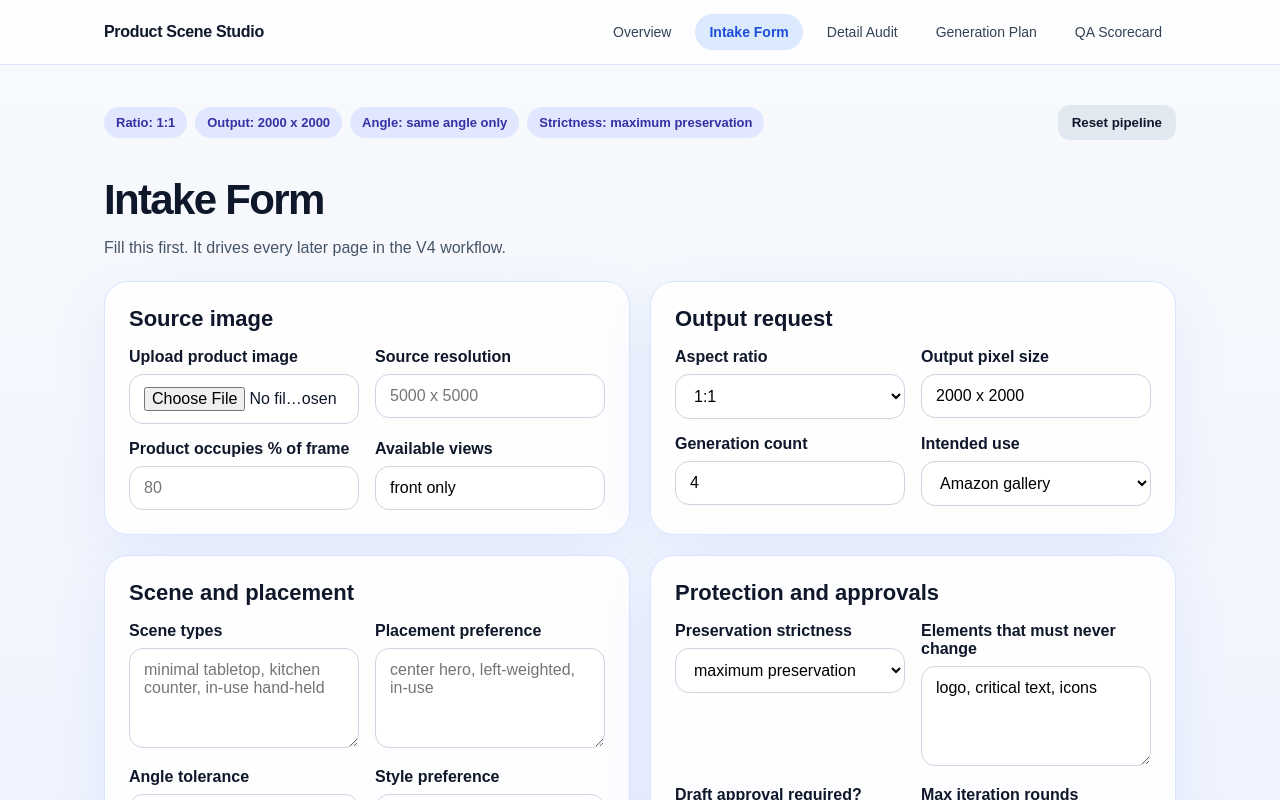
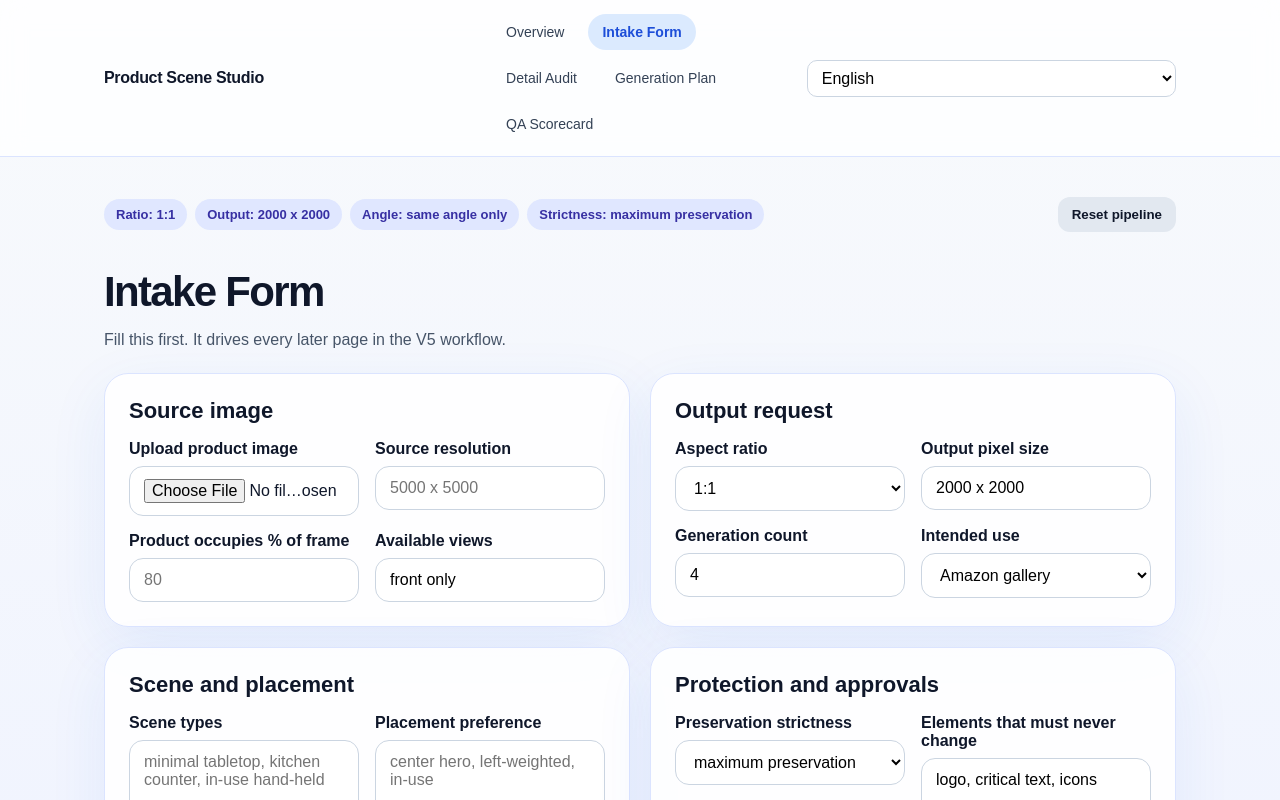
Before and after one commit to ttjacky2023-spec/product-scene-studio, a Next.js app: page /intake in a window 1280 px wide. Shown: the top 800 px of the page. Built offline with nearby package versions, Linux system fonts and the light colour scheme.

Commit message:
Build V5 persistence export and bilingual toggle

```diff
--- a/src/app/intake/page.tsx
+++ b/src/app/intake/page.tsx
@@ -6,49 +6,31 @@ import { zodResolver } from "@hookform/resolvers/zod";
 import styles from "../shared.module.css";
 import pipelineStyles from "@/components/pipeline.module.css";
 import { PipelineToolbar } from "@/components/PipelineToolbar";
+import { t } from "@/lib/i18n";
 import type { IntakeData } from "@/lib/types";
 import { usePipelineStore } from "@/store/pipeline";
 
 const schema = z.object({
-  imageName: z.string(),
-  imageDataUrl: z.string(),
-  sourceResolution: z.string().min(1, "Required"),
-  productCoverage: z.string().min(1, "Required"),
-  availableViews: z.string().min(1, "Required"),
-  aspectRatio: z.string().min(1),
-  outputSize: z.string().min(1, "Required"),
-  generationCount: z.string().min(1, "Required"),
-  intendedUse: z.string().min(1),
-  sceneTypes: z.string().min(1, "Required"),
-  placementPreference: z.string().min(1, "Required"),
-  angleTolerance: z.enum(["same angle only", "slight angle shift", "significant angle change"]),
-  stylePreference: z.string(),
-  strictness: z.enum(["maximum preservation", "balanced", "concept-first"]),
-  mustPreserve: z.string().min(1, "Required"),
-  draftApproval: z.string().min(1),
-  maxIterations: z.string().min(1, "Required"),
+  imageName: z.string(), imageDataUrl: z.string(), sourceResolution: z.string().min(1, "Required"),
+  productCoverage: z.string().min(1, "Required"), availableViews: z.string().min(1, "Required"), aspectRatio: z.string().min(1),
+  outputSize: z.string().min(1, "Required"), generationCount: z.string().min(1, "Required"), intendedUse: z.string().min(1),
+  sceneTypes: z.string().min(1, "Required"), placementPreference: z.string().min(1, "Required"),
+  angleTolerance: z.enum(["same angle only", "slight angle shift", "significant angle change"]), stylePreference: z.string(),
+  strictness: z.enum(["maximum preservation", "balanced", "concept-first"]), mustPreserve: z.string().min(1, "Required"),
+  draftApproval: z.string().min(1), maxIterations: z.string().min(1, "Required"),
 });
 
 export default function IntakePage() {
+  const locale = usePipelineStore((s) => s.locale);
+  const text = t(locale);
   const intake = usePipelineStore((s) => s.intake);
   const setIntake = usePipelineStore((s) => s.setIntake);
-  const { register, handleSubmit, setValue, watch, formState: { errors, isSubmitSuccessful } } = useForm<IntakeData>({
-    resolver: zodResolver(schema),
-    defaultValues: intake,
-  });
-
+  const { register, handleSubmit, setValue, watch, formState: { errors, isSubmitSuccessful } } = useForm<IntakeData>({ resolver: zodResolver(schema), defaultValues: intake });
   const imageDataUrl = watch("imageDataUrl");
-
   const onSubmit = (data: IntakeData) => setIntake(data);
-
   const onFileChange = async (file: File | null) => {
     if (!file) return;
-    const dataUrl = await new Promise<string>((resolve, reject) => {
-      const reader = new FileReader();
-      reader.onload = () => resolve(String(reader.result));
-      reader.onerror = reject;
-      reader.readAsDataURL(file);
-    });
+    const dataUrl = await new Promise<string>((resolve, reject) => { const reader = new FileReader(); reader.onload = () => resolve(String(reader.result)); reader.onerror = reject; reader.readAsDataURL(file); });
     setValue("imageName", file.name, { shouldDirty: true });
     setValue("imageDataUrl", dataUrl, { shouldDirty: true });
   };
@@ -56,65 +38,33 @@ export default function IntakePage() {
   return (
     <div className={styles.page}>
       <PipelineToolbar />
-      <div className={styles.header}>
-        <h1>Intake Form</h1>
-        <p>Fill this first. It drives every later page in the V4 workflow.</p>
-      </div>
+      <div className={styles.header}><h1>{locale === "en" ? "Intake Form" : "信息填写"}</h1><p>{locale === "en" ? "Fill this first. It drives every later page in the V5 workflow." : "先填写这里。后续所有页面都会读取这里的内容。"}</p></div>
       <form onSubmit={handleSubmit(onSubmit)} className={styles.grid}>
-        <section className={styles.card}>
-          <h2>Source image</h2>
-          <div className={styles.formGrid}>
-            <div>
-              <label>Upload product image</label>
-              <input type="file" accept="image/*" onChange={(e) => onFileChange(e.target.files?.[0] ?? null)} />
-            </div>
-            <div>
-              <label>Source resolution</label>
-              <input {...register("sourceResolution")} placeholder="5000 x 5000" />
-              {errors.sourceResolution && <p>{errors.sourceResolution.message}</p>}
-            </div>
-            <div>
-              <label>Product occupies % of frame</label>
-              <input {...register("productCoverage")} placeholder="80" />
-            </div>
-            <div>
-              <label>Available views</label>
-              <input {...register("availableViews")} placeholder="front only / front+back / multi-view" />
-            </div>
-          </div>
-          {imageDataUrl ? <img src={imageDataUrl} alt="Preview" className={pipelineStyles.preview} style={{ marginTop: 16, maxWidth: 280 }} /> : null}
-        </section>
-        <section className={styles.card}>
-          <h2>Output request</h2>
-          <div className={styles.formGrid}>
-            <div><label>Aspect ratio</label><select {...register("aspectRatio")}><option>1:1</option><option>4:5</option><option>16:9</option><option>3:4</option></select></div>
-            <div><label>Output pixel size</label><input {...register("outputSize")} placeholder="2000 x 2500" /></div>
-            <div><label>Generation count</label><input {...register("generationCount")} placeholder="4" /></div>
-            <div><label>Intended use</label><select {...register("intendedUse")}><option>Amazon gallery</option><option>A+ / PDP</option><option>Ads</option><option>Social</option></select></div>
-          </div>
-        </section>
-        <section className={styles.card}>
-          <h2>Scene and placement</h2>
-          <div className={styles.formGrid}>
-            <div><label>Scene types</label><textarea {...register("sceneTypes")} placeholder="minimal tabletop, kitchen counter, in-use hand-held" /></div>
-            <div><label>Placement preference</label><textarea {...register("placementPreference")} placeholder="center hero, left-weighted, in-use" /></div>
-            <div><label>Angle tolerance</label><select {...register("angleTolerance")}><option>same angle only</option><option>slight angle shift</option><option>significant angle change</option></select></div>
-            <div><label>Style preference</label><textarea {...register("stylePreference")} placeholder="leave blank to infer from product type" /></div>
-          </div>
-        </section>
-        <section className={styles.card}>
-          <h2>Protection and approvals</h2>
-          <div className={styles.formGrid}>
-            <div><label>Preservation strictness</label><select {...register("strictness")}><option>maximum preservation</option><option>balanced</option><option>concept-first</option></select></div>
-            <div><label>Elements that must never change</label><textarea {...register("mustPreserve")} placeholder="logo, critical text, icons" /></div>
-            <div><label>Draft approval required?</label><select {...register("draftApproval")}><option>yes</option><option>no</option></select></div>
-            <div><label>Max iteration rounds</label><input {...register("maxIterations")} placeholder="3" /></div>
-          </div>
-        </section>
-        <div style={{ display: "flex", gap: 12 }}>
-          <button type="submit" className={pipelineStyles.button}>Save intake</button>
-          {isSubmitSuccessful ? <span>Saved to pipeline state.</span> : null}
-        </div>
+        <section className={styles.card}><h2>{locale === "en" ? "Source image" : "源图片"}</h2><div className={styles.formGrid}>
+          <div><label>{locale === "en" ? "Upload product image" : "上传产品图"}</label><input type="file" accept="image/*" onChange={(e) => onFileChange(e.target.files?.[0] ?? null)} /></div>
+          <div><label>{locale === "en" ? "Source resolution" : "源图分辨率"}</label><input {...register("sourceResolution")} placeholder="5000 x 5000" />{errors.sourceResolution && <p>{errors.sourceResolution.message}</p>}</div>
+          <div><label>{locale === "en" ? "Product occupies % of frame" : "产品占画面比例 %"}</label><input {...register("productCoverage")} placeholder="80" /></div>
+          <div><label>{locale === "en" ? "Available views" : "可用视角"}</label><input {...register("availableViews")} placeholder="front only / front+back / multi-view" /></div>
+        </div>{imageDataUrl ? <img src={imageDataUrl} alt="Preview" className={pipelineStyles.preview} style={{ marginTop: 16, maxWidth: 280 }} /> : null}</section>
+        <section className={styles.card}><h2>{locale === "en" ? "Output request" : "输出要求"}</h2><div className={styles.formGrid}>
+          <div><label>Aspect ratio</label><select {...register("aspectRatio")}><option>1:1</option><option>4:5</option><option>16:9</option><option>3:4</option></select></div>
+          <div><label>{locale === "en" ? "Output pixel size" : "输出像素"}</label><input {...register("outputSize")} placeholder="2000 x 2500" /></div>
+          <div><label>{locale === "en" ? "Generation count" : "生成数量"}</label><input {...register("generationCount")} placeholder="4" /></div>
+          <div><label>{locale === "en" ? "Intended use" : "用途"}</label><select {...register("intendedUse")}><option>Amazon gallery</option><option>A+ / PDP</option><option>Ads</option><option>Social</option></select></div>
+        </div></section>
+        <section className={styles.card}><h2>{locale === "en" ? "Scene and placement" : "场景与摆放"}</h2><div className={styles.formGrid}>
+          <div><label>{locale === "en" ? "Scene types" : "场景类型"}</label><textarea {...register("sceneTypes")} placeholder="minimal tabletop, kitchen counter, in-use hand-held" /></div>
+          <div><label>{locale === "en" ? "Placement preference" : "摆放偏好"}</label><textarea {...register("placementPreference")} placeholder="center hero, left-weighted, in-use" /></div>
+          <div><label>{locale === "en" ? "Angle tolerance" : "角度容忍度"}</label><select {...register("angleTolerance")}><option>same angle only</option><option>slight angle shift</option><option>significant angle change</option></select></div>
+          <div><label>{locale === "en" ? "Style preference" : "风格偏好"}</label><textarea {...register("stylePreference")} placeholder="leave blank to infer from product type" /></div>
+        </div></section>
+        <section className={styles.card}><h2>{locale === "en" ? "Protection and approvals" : "保护与审批"}</h2><div className={styles.formGrid}>
+          <div><label>{locale === "en" ? "Preservation strictness" : "保真严格度"}</label><select {...register("strictness")}><option>maximum preservation</option><option>balanced</option><option>concept-first</option></select></div>
+          <div><label>{locale === "en" ? "Elements that must never change" : "绝不能变化的元素"}</label><textarea {...register("mustPreserve")} placeholder="logo, critical text, icons" /></div>
+          <div><label>{locale === "en" ? "Draft approval required?" : "是否需要草稿审批"}</label><select {...register("draftApproval")}><option>yes</option><option>no</option></select></div>
+          <div><label>{locale === "en" ? "Max iteration rounds" : "最大迭代轮数"}</label><input {...register("maxIterations")} placeholder="3" /></div>
+        </div></section>
+        <div style={{ display: "flex", gap: 12 }}><button type="submit" className={pipelineStyles.button}>{text.common.save}</button>{isSubmitSuccessful ? <span>{text.common.saved}</span> : null}</div>
       </form>
     </div>
   );
--- a/src/components/AppShell.tsx
+++ b/src/components/AppShell.tsx
@@ -2,40 +2,40 @@
 
 import Link from "next/link";
 import { usePathname } from "next/navigation";
+import { t } from "@/lib/i18n";
+import { usePipelineStore } from "@/store/pipeline";
 import styles from "./nav.module.css";
-
-const links = [
-  ["/", "Overview"],
-  ["/intake", "Intake Form"],
-  ["/detail-audit", "Detail Audit"],
-  ["/generation-plan", "Generation Plan"],
-  ["/qa-scorecard", "QA Scorecard"],
-] as const;
 
 export function AppShell({ children }: { children: React.ReactNode }) {
   const pathname = usePathname();
+  const locale = usePipelineStore((s) => s.locale);
+  const setLocale = usePipelineStore((s) => s.setLocale);
+  const text = t(locale);
+  const links = [
+    ["/", text.nav.overview],
+    ["/intake", text.nav.intake],
+    ["/detail-audit", text.nav.audit],
+    ["/generation-plan", text.nav.plan],
+    ["/qa-scorecard", text.nav.qa],
+  ] as const;
 
   return (
     <div className={styles.shell}>
       <header className={styles.nav}>
         <div className={styles.navInner}>
-          <Link href="/" className={styles.brand}>
-            Product Scene Studio
-          </Link>
-          <nav className={styles.links}>
-            {links.map(([href, label]) => {
-              const active = pathname === href;
-              return (
-                <Link
-                  key={href}
-                  href={href}
-                  className={`${styles.link} ${active ? styles.active : ""}`.trim()}
-                >
-                  {label}
-                </Link>
-              );
-            })}
-          </nav>
+          <Link href="/" className={styles.brand}>{text.brand}</Link>
+          <div className={styles.right}>
+            <nav className={styles.links}>
+              {links.map(([href, label]) => {
+                const active = pathname === href;
+                return <Link key={href} href={href} className={`${styles.link} ${active ? styles.active : ""}`.trim()}>{label}</Link>;
+              })}
+            </nav>
+            <select className={styles.select} value={locale} onChange={(e) => setLocale(e.target.value as "en" | "zh")}>
+              <option value="en">English</option>
+              <option value="zh">中文</option>
+            </select>
+          </div>
         </div>
       </header>
       <main className={styles.main}>{children}</main>
--- a/src/components/ImagePreviewCard.tsx
+++ b/src/components/ImagePreviewCard.tsx
@@ -1,17 +1,20 @@
 "use client";
 
+import { t } from "@/lib/i18n";
 import { usePipelineStore } from "@/store/pipeline";
 import styles from "./pipeline.module.css";
 
 export function ImagePreviewCard() {
+  const locale = usePipelineStore((s) => s.locale);
   const intake = usePipelineStore((s) => s.intake);
+  const text = t(locale);
 
   return (
     <div className={styles.previewBox}>
       {intake.imageDataUrl ? (
         <img src={intake.imageDataUrl} alt={intake.imageName || "Uploaded product"} className={styles.preview} />
       ) : (
-        <div className={styles.empty}>No image uploaded yet. Add a source image in Intake Form first.</div>
+        <div className={styles.empty}>{text.common.imageMissing}</div>
       )}
       <div className={styles.kv}>
         <div className={styles.kvItem}><strong>Image</strong>{intake.imageName || "—"}</div>
--- a/src/components/PipelineToolbar.tsx
+++ b/src/components/PipelineToolbar.tsx
@@ -1,11 +1,14 @@
 "use client";
 
+import { t } from "@/lib/i18n";
 import { usePipelineStore } from "@/store/pipeline";
 import styles from "./pipeline.module.css";
 
 export function PipelineToolbar() {
+  const locale = usePipelineStore((s) => s.locale);
   const intake = usePipelineStore((s) => s.intake);
   const resetAll = usePipelineStore((s) => s.resetAll);
+  const text = t(locale);
 
   return (
     <div className={styles.toolbar}>
@@ -15,7 +18,7 @@ export function PipelineToolbar() {
         <span className={styles.badge}>Angle: {intake.angleTolerance || "—"}</span>
         <span className={styles.badge}>Strictness: {intake.strictness || "—"}</span>
       </div>
-      <button className={`${styles.button} ${styles.secondary}`} onClick={resetAll}>Reset pipeline</button>
+      <button className={`${styles.button} ${styles.secondary}`} onClick={resetAll}>{text.common.reset}</button>
     </div>
   );
 }
--- a/src/components/nav.module.css
+++ b/src/components/nav.module.css
@@ -3,7 +3,6 @@
   background: linear-gradient(180deg, #f8fafc 0%, #eef2ff 100%);
   color: #0f172a;
 }
-
 .nav {
   position: sticky;
   top: 0;
@@ -12,7 +11,6 @@
   background: rgba(255,255,255,0.78);
   border-bottom: 1px solid #dbe4ff;
 }
-
 .navInner {
   max-width: 1120px;
   margin: 0 auto;
@@ -22,18 +20,20 @@
   justify-content: space-between;
   gap: 16px;
 }
-
 .brand {
   font-weight: 800;
   letter-spacing: -0.02em;
 }
-
+.right {
+  display: flex;
+  align-items: center;
+  gap: 12px;
+}
 .links {
   display: flex;
   flex-wrap: wrap;
   gap: 10px;
 }
-
 .link {
   padding: 10px 14px;
   border-radius: 999px;
@@ -41,20 +41,16 @@
   font-size: 14px;
   transition: 0.18s ease;
 }
-
-.link:hover {
-  background: #e0e7ff;
-  color: #1d4ed8;
+.link:hover { background: #e0e7ff; color: #1d4ed8; }
+.active { background: #dbeafe; color: #1d4ed8; font-weight: 700; }
+.select {
+  border: 1px solid #cbd5e1;
+  border-radius: 10px;
+  padding: 8px 10px;
+  background: white;
 }
-
-.active {
-  background: #dbeafe;
-  color: #1d4ed8;
-  font-weight: 700;
+.main { max-width: 1120px; margin: 0 auto; padding: 40px 24px 72px; }
+@media (max-width: 980px) {
+  .navInner { flex-direction: column; align-items: flex-start; }
+  .right { width: 100%; flex-direction: column; align-items: flex-start; }
 }
-
-.main {
-  max-width: 1120px;
-  margin: 0 auto;
-  padding: 40px 24px 72px;
-}
--- /dev/null
+++ b/src/lib/i18n.ts
@@ -0,0 +1,50 @@
+import type { Locale } from "./types";
+
+export const copy = {
+  en: {
+    brand: "Product Scene Studio",
+    nav: {
+      overview: "Overview",
+      intake: "Intake Form",
+      audit: "Detail Audit",
+      plan: "Generation Plan",
+      qa: "QA Scorecard",
+    },
+    common: {
+      currentStatus: "Current pipeline status",
+      reset: "Reset pipeline",
+      save: "Save intake",
+      saved: "Saved to pipeline state.",
+      imageMissing: "No image uploaded yet. Add a source image in Intake Form first.",
+      exportJson: "Export JSON",
+      exportReport: "Export Report",
+      apiPlaceholder: "API Placeholder",
+      language: "Language",
+    },
+  },
+  zh: {
+    brand: "产品场景工作台",
+    nav: {
+      overview: "总览",
+      intake: "信息填写",
+      audit: "细节审计",
+      plan: "生成计划",
+      qa: "质检评分",
+    },
+    common: {
+      currentStatus: "当前工作流状态",
+      reset: "重置流程",
+      save: "保存信息",
+      saved: "已保存到流程状态。",
+      imageMissing: "还没有上传图片，请先到 Intake Form 页面上传源图。",
+      exportJson: "导出 JSON",
+      exportReport: "导出报告",
+      apiPlaceholder: "API 占位",
+      language: "语言",
+    },
+  },
+} as const;
+
+export function t(locale: Locale) {
+  return copy[locale];
+}
--- a/src/lib/types.ts
+++ b/src/lib/types.ts
@@ -1,5 +1,6 @@
 export type Strictness = "maximum preservation" | "balanced" | "concept-first";
 export type AngleTolerance = "same angle only" | "slight angle shift" | "significant angle change";
+export type Locale = "en" | "zh";
 
 export interface IntakeData {
   imageName: string;
--- a/src/store/pipeline.ts
+++ b/src/store/pipeline.ts
@@ -1,7 +1,8 @@
 "use client";
 
 import { create } from "zustand";
-import type { AuditRow, IntakeData, QaScore } from "@/lib/types";
+import { persist, createJSONStorage } from "zustand/middleware";
+import type { AuditRow, IntakeData, Locale, QaScore } from "@/lib/types";
 
 const defaultIntake: IntakeData = {
   imageName: "",
@@ -44,19 +45,25 @@ const defaultQa: QaScore[] = [
 ];
 
 type PipelineState = {
+  locale: Locale;
   intake: IntakeData;
   audit: AuditRow[];
   qa: QaScore[];
+  setLocale: (locale: Locale) => void;
   setIntake: (data: IntakeData) => void;
   setAuditCell: (index: number, field: keyof AuditRow, value: string) => void;
   setQaCell: (index: number, field: keyof QaScore, value: string) => void;
   resetAll: () => void;
 };
 
-export const usePipelineStore = create<PipelineState>((set) => ({
+export const usePipelineStore = create<PipelineState>()(
+  persist(
+    (set) => ({
+      locale: "en",
       intake: defaultIntake,
       audit: defaultAudit,
       qa: defaultQa,
+      setLocale: (locale) => set({ locale }),
       setIntake: (data) => set({ intake: data }),
       setAuditCell: (index, field, value) =>
         set((state) => ({
@@ -66,5 +73,11 @@ export const usePipelineStore = create<PipelineState>((set) => ({
         set((state) => ({
           qa: state.qa.map((row, i) => (i === index ? { ...row, [field]: value } : row)),
         })),
-  resetAll: () => set({ intake: defaultIntake, audit: defaultAudit, qa: defaultQa }),
-}));
+      resetAll: () => set({ locale: "en", intake: defaultIntake, audit: defaultAudit, qa: defaultQa }),
+    }),
+    {
+      name: "product-scene-studio-pipeline",
+      storage: createJSONStorage(() => localStorage),
+    },
+  ),
+);
```
Also changed, not shown: src/app/generation-plan/page.tsx (+32 -16 lines), src/components/pipeline.module.css (+16 -106 lines). Lines whose indentation alone changed are shown as unchanged.
